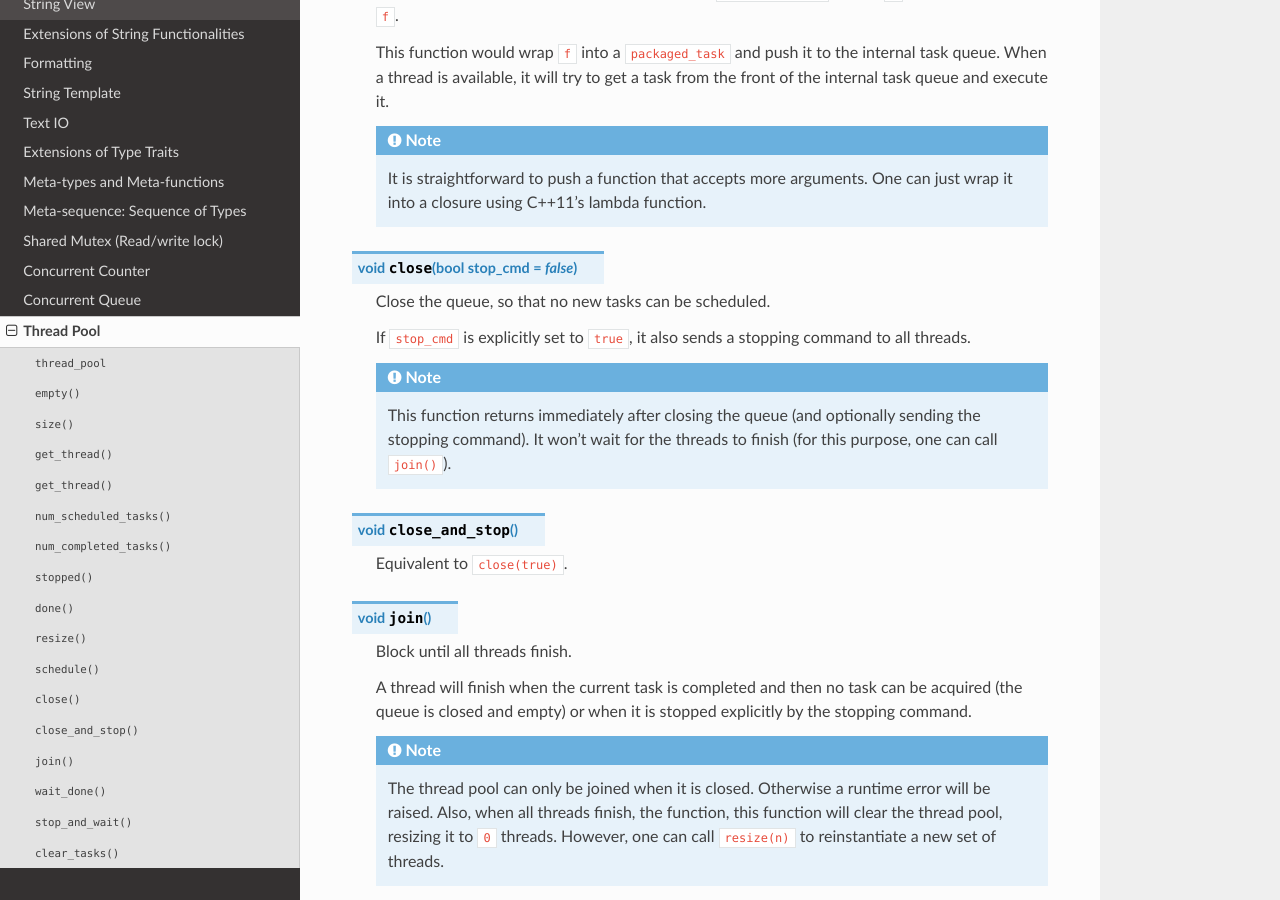
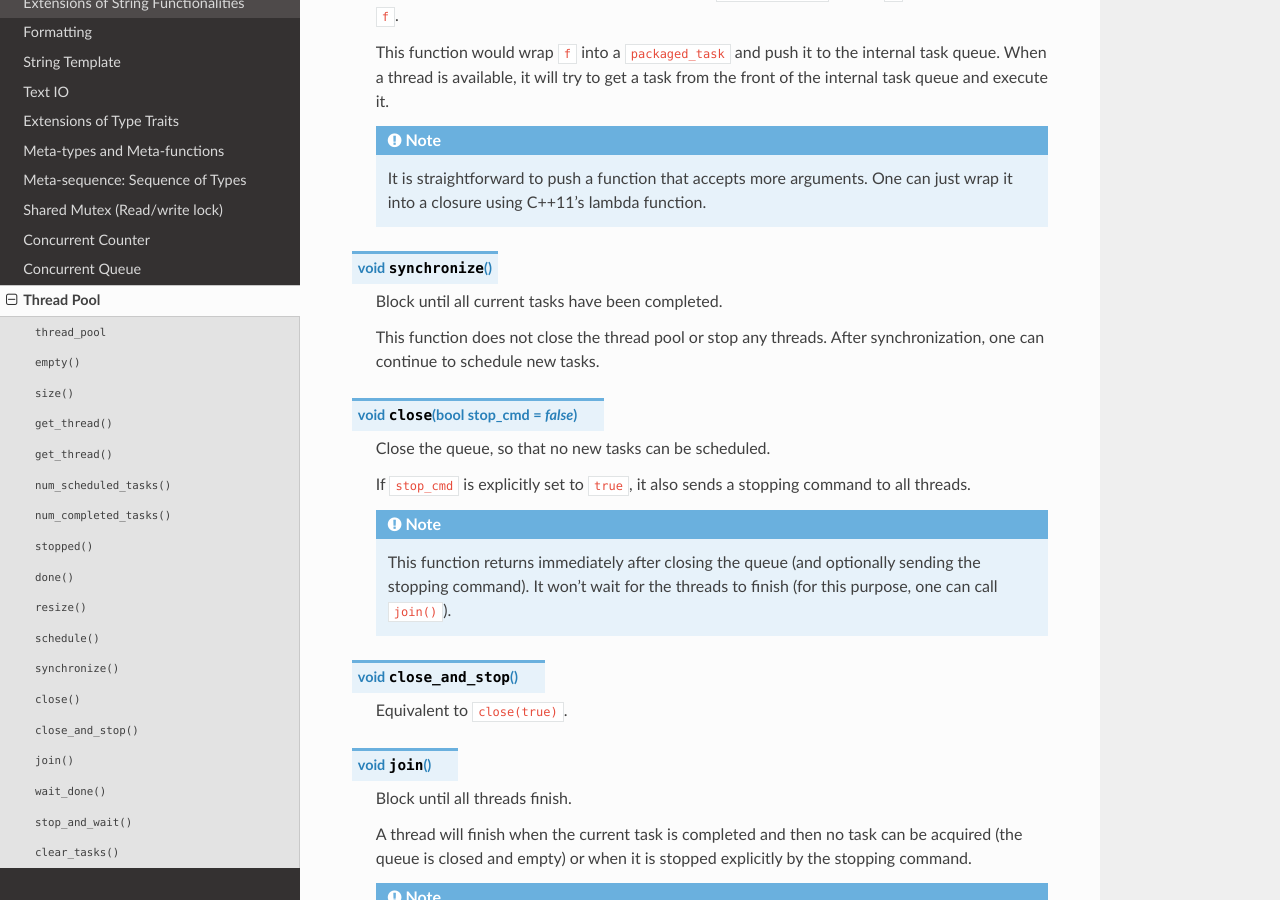
Before and after one commit to MMLab-CU/CLUE, a Sphinx documentation site: the page built from doc/source/thread_pool.rst, in a window 1280 px wide and 900 px high, scrolled down 1563 px. Built offline with Sphinx 7.4.7 and the Read the Docs theme 2.0.0, drawn with Linux system fonts in a browser that asks for light colours; formulas are drawn with MathJax 3.

Commit message:
document synchronize method for thread_pool

```diff
--- a/doc/source/thread_pool.rst
+++ b/doc/source/thread_pool.rst
@@ -69,6 +69,12 @@ The ``thread_pool`` class provides the following member functions:
     .. note::
 
         It is straightforward to push a function that accepts more arguments. One can just wrap it into a closure using C++11's lambda function.
+
+.. cpp:function:: void synchronize()
+
+    Block until all current tasks have been completed.
+
+    This function does not close the thread pool or stop any threads. After synchronization, one can continue to schedule new tasks.
 
 .. cpp:function:: void close(bool stop_cmd=false)
 
```
